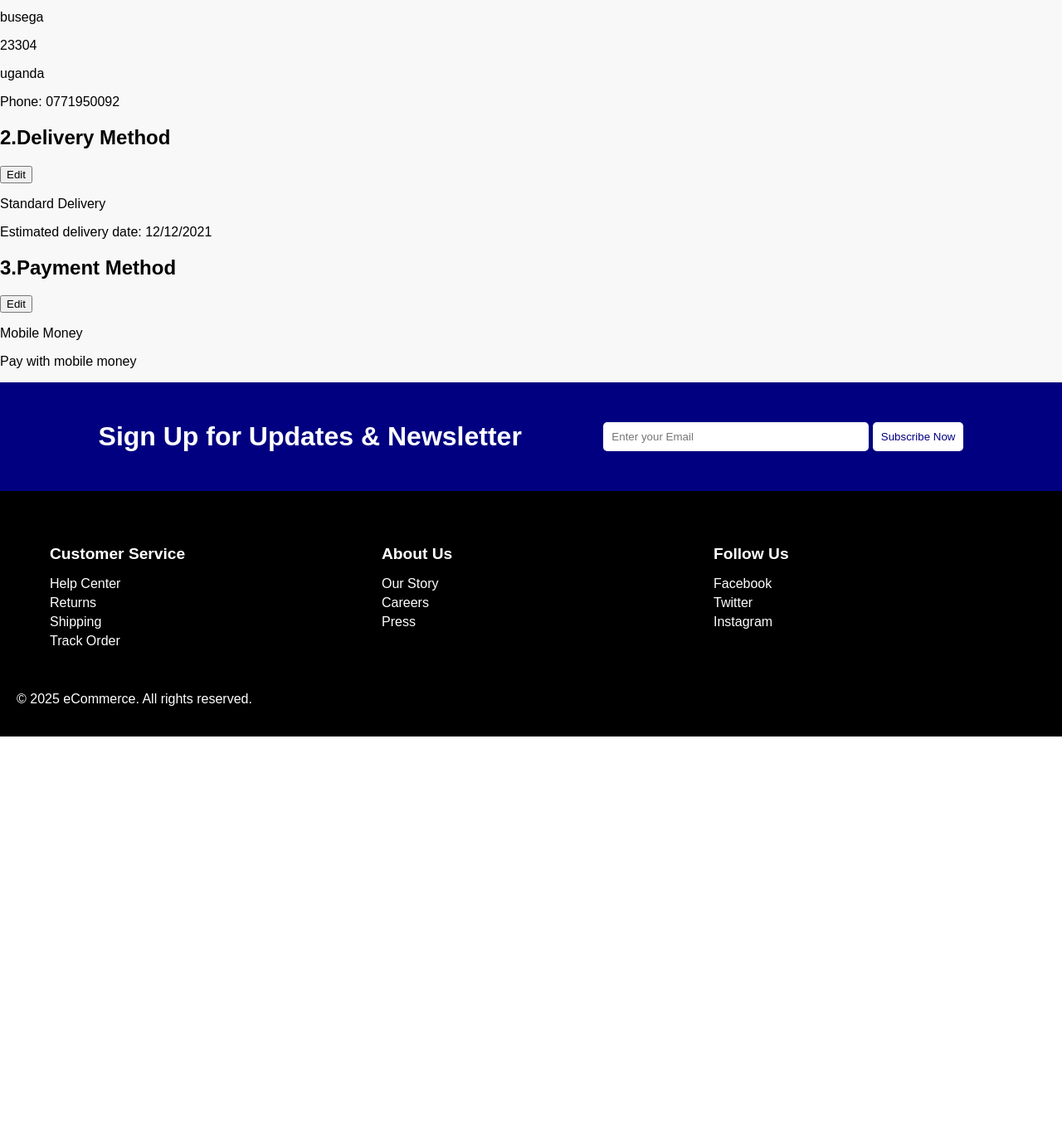
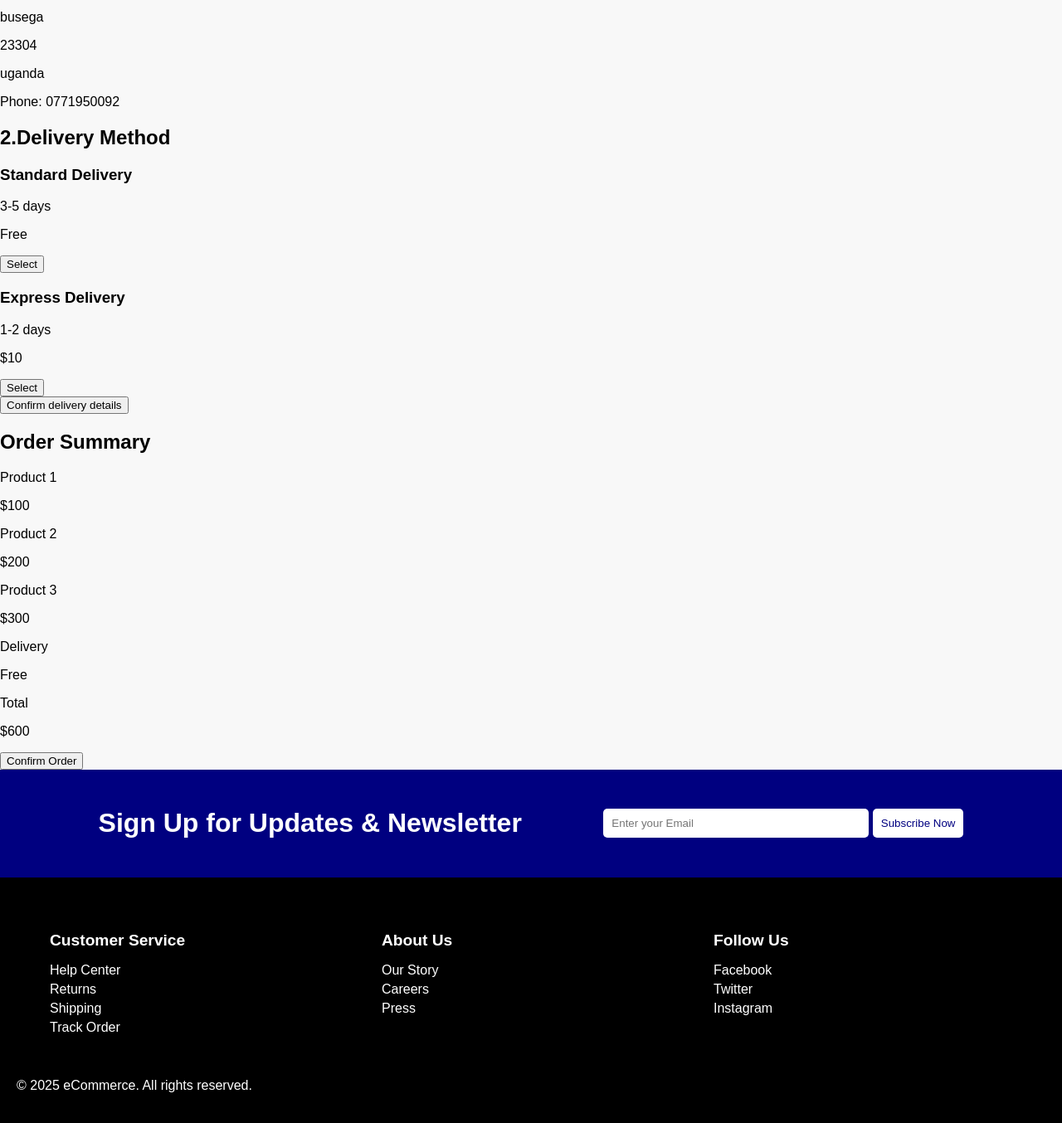
Before and after one commit to shanon082/E-commerce, a PHP site: page /check-out.php in a window 1280 px wide. Shown: the part 187-1541 px from the top of the page at 83% size. Before the commit the page ends 1075 px from the top, so only its background shows below. Run offline with PHP 8.4, Linux system fonts and the light colour scheme.

Commit message:
E-commerce project php

```diff
--- a/cart.php
+++ b/cart.php
@@ -1,4 +1,4 @@
-<a?php
+<?php
 session_start();
 ?>
 <!DOCTYPE html>
--- a/check-out.php
+++ b/check-out.php
@@ -1,3 +1,6 @@
+<?php
+session_start();
+?>
 <!DOCTYPE html>
 <html lang="en">
 
@@ -26,26 +29,50 @@
                 </div>
             </div>
             <div class="delivery-method">
-                <div class="head">
-                    <h2>2.Delivery Method</h2>
-                    <button>Edit</button>
+                <h2>2.Delivery Method</h2>
+                <div class="method">
+                    <div class="method-card">
+                        <h3>Standard Delivery</h3>
+                        <p>3-5 days</p>
+                        <p>Free</p>
+                        <button>Select</button>
+                    </div>
+                    <div class="method-card">
+                        <h3>Express Delivery</h3>
+                        <p>1-2 days</p>
+                        <p>$10</p>
+                        <button>Select</button>
+                    </div>
                 </div>
-                <div class="method">
-                    <p>Standard Delivery</p>
-                    <p>Estimated delivery date: 12/12/2021</p>
+            </div>
+            <button>Confirm delivery details</button>
+        </div>
+        <div class="order-summary">
+            <h2>Order Summary</h2>
+            <div class="summary">
+                <div class="summary-item">
+                    <p>Product 1</p>
+                    <p>$100</p>
                 </div>
-                <div class="payment-method">
-                    <div class="head">
-                        <h2>3.Payment Method</h2>
-                        <button>Edit</button>
-                    </div>
-                    <div class="method">
-                        <p>Mobile Money</p>
-                        <p>Pay with mobile money</p>
-                    </div>
-                    </div>
+                <div class="summary-item">
+                    <p>Product 2</p>
+                    <p>$200</p>
+                </div>
+                <div class="summary-item">
+                    <p>Product 3</p>
+                    <p>$300</p>
+                </div>
+                <div class="summary-item">
+                    <p>Delivery</p>
+                    <p>Free</p>
+                </div>
+                <div class="summary-item">
+                    <p>Total</p>
+                    <p>$600</p>
+                </div>
+            </div>
+            <button>Confirm Order</button>
         </div>
-
     </div>
     <?php include "footer.php"; ?>
 </body>
```
